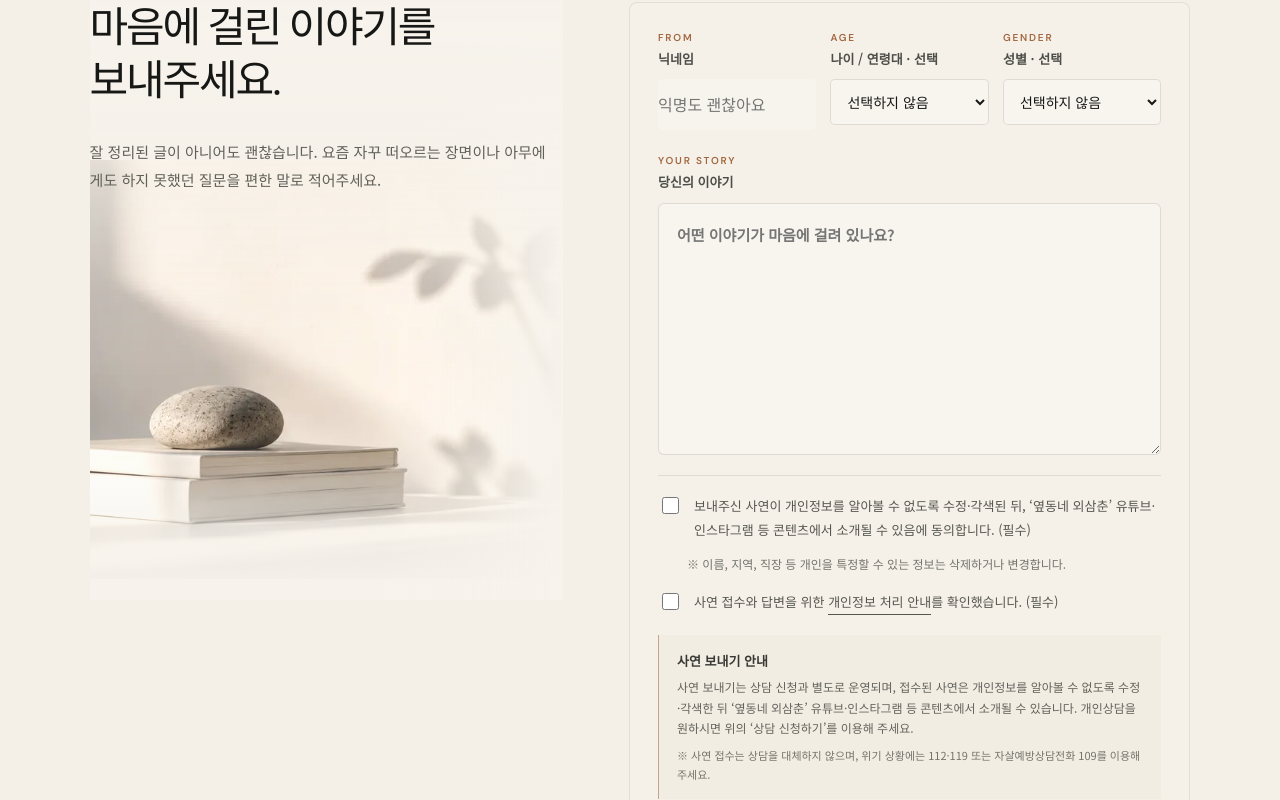
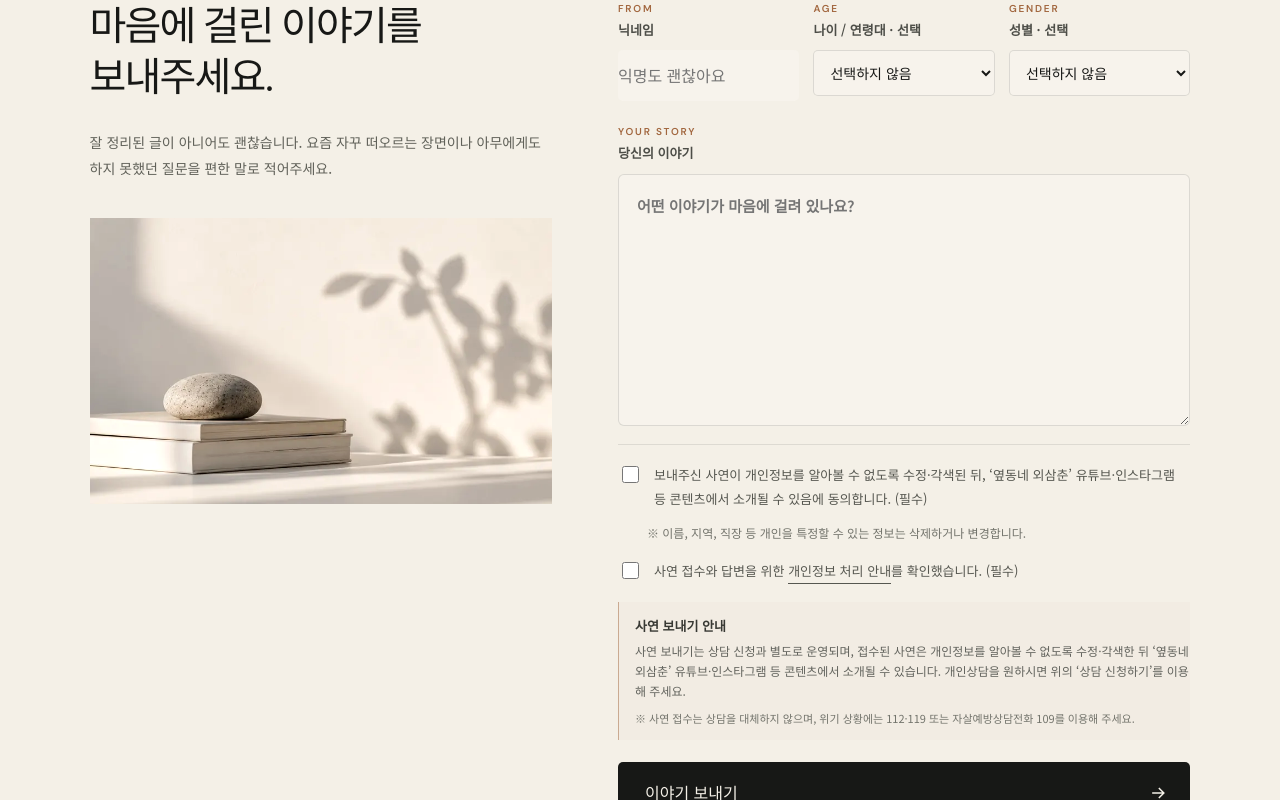
Before and after one commit to oups1004-sketch/aude-counseling, a Next.js app: page / in a window 1280 px wide. Shown: the part 3960-4760 px from the top of the page. Built offline with nearby package versions, Linux system fonts and the light colour scheme.

Commit message:
Simplify story section into editorial split layout

```diff
--- a/app/story-balance.css
+++ b/app/story-balance.css
@@ -1,5 +1,5 @@
-/* Canonical SEND YOUR STORY composition.
-   Final editorial pass: soften artwork edges, tighten vertical rhythm, and lighten the form chrome. */
+/* SEND YOUR STORY — editorial split layout.
+   Keep the left side emotional and photographic, and the right side functional without a card shell. */
 
 .storyIntro {
   position: relative;
@@ -9,72 +9,57 @@
 
 .storyIntro > * {
   position: relative;
-  z-index: 3;
+  z-index: 2;
 }
 
-/* Artwork layer: visible enough to feel intentional, but still atmospheric. */
+/* Use the still-life as a real editorial image panel, not a faded decoration. */
 .storyIntro::before {
   content: "";
   position: absolute;
   z-index: 0;
   pointer-events: none;
-  background: url('/story-intro.svg') center bottom / cover no-repeat;
-  filter: saturate(.97) contrast(1.06) brightness(1.015);
-  opacity: 1;
+  left: 0;
+  right: 0;
+  height: 286px;
+  background: url('/story-intro.svg') 55% 50% / cover no-repeat;
+  filter: saturate(1) contrast(1.035) brightness(1.01);
 }
 
-/* Dissolve the artwork into the AUDE background instead of showing a hard rectangle. */
+/* Remove the previous multi-gradient wash. */
 .storyIntro::after {
-  content: "";
-  position: absolute;
-  z-index: 1;
-  pointer-events: none;
-  inset: 0;
-  background:
-    linear-gradient(to bottom,
-      rgba(247,243,236,1) 0%,
-      rgba(247,243,236,.98) 12%,
-      rgba(247,243,236,.82) 25%,
-      rgba(247,243,236,.42) 39%,
-      rgba(247,243,236,.10) 53%,
-      rgba(247,243,236,0) 66%),
-    linear-gradient(to right,
-      rgba(247,243,236,0) 0%,
-      rgba(247,243,236,0) 60%,
-      rgba(247,243,236,.16) 73%,
-      rgba(247,243,236,.52) 84%,
-      rgba(247,243,236,.86) 94%,
-      rgba(247,243,236,1) 100%),
-    linear-gradient(to top,
-      rgba(247,243,236,1) 0%,
-      rgba(247,243,236,.88) 8%,
-      rgba(247,243,236,.42) 17%,
-      rgba(247,243,236,0) 29%);
+  content: none !important;
+  display: none !important;
 }
 
-/* The form should read as part of the page, not as a heavy admin card. */
+/* Let the form live directly on the page instead of inside a second card. */
 .storyForm {
-  border-color: rgba(23,24,22,.085) !important;
-  background: rgba(255,255,255,.10) !important;
+  border: 0 !important;
+  border-radius: 0 !important;
+  background: transparent !important;
   box-shadow: none !important;
 }
 
 .storyMeta input,
 .storyMeta select,
 .storyMessageField textarea {
-  background: rgba(250,247,241,.58) !important;
-  border-color: rgba(23,24,22,.11) !important;
+  background: rgba(250,247,241,.56) !important;
+  border-color: rgba(23,24,22,.12) !important;
+  box-shadow: none !important;
 }
 
 .storyMeta input:focus,
 .storyMeta select:focus,
 .storyMessageField textarea:focus {
-  border-color: rgba(162,103,63,.58) !important;
-  box-shadow: 0 0 0 3px rgba(162,103,63,.065) !important;
+  border-color: rgba(162,103,63,.62) !important;
+  box-shadow: 0 0 0 3px rgba(162,103,63,.055) !important;
 }
 
 .storyMessageField textarea {
-  min-height: 200px;
+  min-height: 198px;
+}
+
+.storyConsent {
+  margin-top: 18px;
 }
 
 .storyConsent .check {
@@ -86,34 +71,33 @@
 }
 
 .storyGuidance {
-  margin-top: 20px;
-  padding: 15px 18px;
-  border-left-width: 1px;
-  border-left-color: rgba(162,103,63,.55);
-  background: rgba(162,103,63,.035);
+  margin-top: 18px;
+  padding: 13px 0 13px 16px;
+  border-left: 1px solid rgba(162,103,63,.5);
+  background: rgba(162,103,63,.022);
 }
 
 .storyGuidance strong {
-  margin-bottom: 5px;
+  margin-bottom: 4px;
 }
 
 .storyGuidance p {
-  line-height: 1.7;
+  line-height: 1.68;
 }
 
 .storyGuidance .notice {
-  margin-top: 8px;
+  margin-top: 7px;
 }
 
 @media (min-width: 901px) {
   .story.section {
     box-sizing: border-box;
-    width: min(100%, 1560px);
+    width: min(100%, 1540px);
     margin-inline: auto;
   }
 
   .story {
-    grid-template-columns: minmax(0, 43fr) minmax(0, 51fr);
+    grid-template-columns: minmax(0, 42fr) minmax(0, 52fr);
     column-gap: 6%;
     grid-auto-rows: auto;
     align-items: start;
@@ -124,11 +108,11 @@
     grid-column: 1 !important;
     grid-row: 1 !important;
     width: 100%;
-    max-width: 620px;
+    max-width: 610px;
     min-width: 0;
-    min-height: 650px;
+    min-height: 558px;
     align-self: start;
-    padding-bottom: 245px;
+    padding-bottom: 0;
   }
 
   .storyIntro .sectionNumber,
@@ -139,20 +123,24 @@
   }
 
   .storyIntro h2 {
-    max-width: 600px;
+    max-width: 555px;
+    font-size: clamp(40px, 2.85vw, 50px) !important;
+    line-height: 1.27 !important;
+    letter-spacing: -.045em !important;
+    word-break: keep-all;
   }
 
   .storyIntro > p:not(.sectionNumber) {
-    max-width: 470px;
+    max-width: 455px;
+    margin-top: 27px !important;
+    font-size: 14px !important;
+    line-height: 1.85 !important;
   }
 
   .storyIntro::before {
-    top: 188px;
-    left: -14px;
-    right: -74px;
-    bottom: 12px;
-    background-size: 112% auto;
-    background-position: 39% 72%;
+    top: 268px;
+    height: 286px;
+    background-position: 57% 50%;
   }
 
   .storyForm {
@@ -162,102 +150,87 @@
     align-self: start;
     justify-self: end;
     width: 100%;
-    max-width: 760px;
+    max-width: 750px;
     margin-top: 52px;
-    padding: 28px !important;
+    padding: 0 !important;
   }
 
   .storyForm > .submitButton {
-    margin-top: 24px !important;
+    margin-top: 22px !important;
   }
 }
 
 @media (max-width: 1180px) and (min-width: 901px) {
   .story {
-    grid-template-columns: minmax(0, 42fr) minmax(0, 52fr);
+    grid-template-columns: minmax(0, 41fr) minmax(0, 53fr);
     column-gap: 6%;
   }
 
   .storyIntro {
-    min-height: 615px;
-    padding-bottom: 225px;
+    min-height: 535px;
+  }
+
+  .storyIntro h2 {
+    max-width: 500px;
+    font-size: clamp(39px, 3.6vw, 46px) !important;
   }
 
   .storyIntro::before {
-    top: 184px;
-    left: -10px;
-    right: -56px;
-    bottom: 12px;
-    background-size: 111% auto;
-    background-position: 40% 72%;
+    top: 254px;
+    height: 272px;
+    background-position: 57% 50%;
   }
 
   .storyForm {
-    max-width: 720px;
+    max-width: 700px;
     margin-top: 48px;
-    padding: 26px !important;
   }
 }
 
 @media (max-width: 900px) {
   .storyIntro {
-    min-height: 470px;
-    padding-bottom: 175px;
+    min-height: 500px;
+    padding-bottom: 0;
+  }
+
+  .storyIntro h2 {
+    word-break: keep-all;
   }
 
   .storyIntro::before {
-    top: 164px;
-    left: -8px;
-    right: -30px;
-    bottom: 6px;
-    background-size: 110% auto;
-    background-position: 40% 74%;
-  }
-
-  .storyIntro::after {
-    background:
-      linear-gradient(to bottom,
-        rgba(247,243,236,1) 0%,
-        rgba(247,243,236,.97) 15%,
-        rgba(247,243,236,.65) 32%,
-        rgba(247,243,236,.12) 52%,
-        rgba(247,243,236,0) 65%),
-      linear-gradient(to right,
-        rgba(247,243,236,0) 0%,
-        rgba(247,243,236,0) 70%,
-        rgba(247,243,236,.45) 88%,
-        rgba(247,243,236,.95) 100%),
-      linear-gradient(to top,
-        rgba(247,243,236,.96) 0%,
-        rgba(247,243,236,.52) 12%,
-        rgba(247,243,236,0) 27%);
+    top: 245px;
+    left: 0;
+    right: 0;
+    height: 235px;
+    background-position: 56% 50%;
   }
 
   .storyForm {
-    padding: 24px !important;
+    margin-top: 22px !important;
+    padding: 0 !important;
   }
 }
 
 @media (max-width: 560px) {
   .storyIntro {
-    min-height: 410px;
-    padding-bottom: 140px;
+    min-height: 445px;
   }
 
   .storyIntro::before {
-    top: 168px;
-    left: -6px;
-    right: -18px;
-    bottom: 2px;
-    background-size: 106% auto;
-    background-position: 40% 76%;
+    top: 236px;
+    height: 190px;
+    background-position: 56% 50%;
   }
 
   .storyForm {
-    padding: 20px !important;
+    margin-top: 18px !important;
+  }
+
+  .storyMessageField textarea {
+    min-height: 180px;
   }
 
   .storyGuidance {
-    padding: 14px 15px;
+    padding: 12px 0 12px 14px;
   }
 }
```
